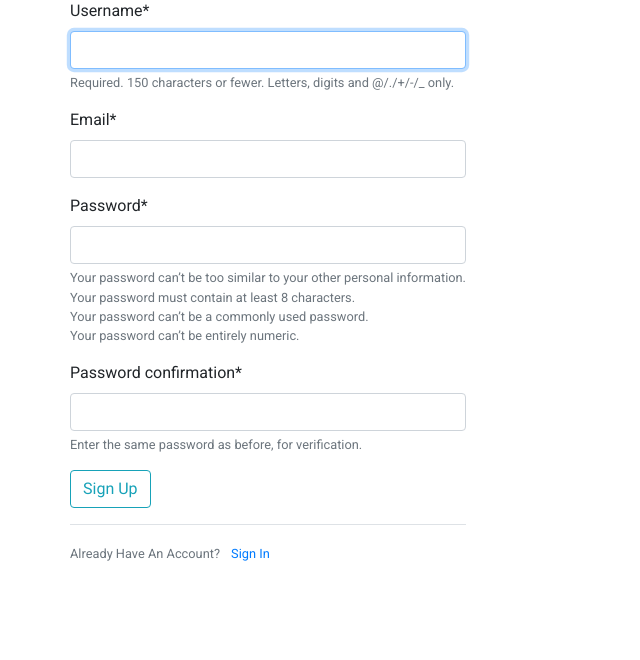
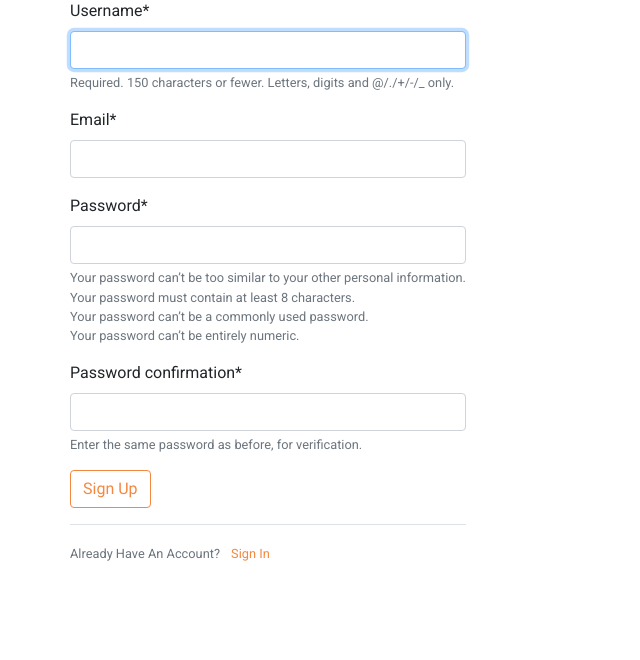
Before and after one commit to nikolai-sh/Blog, a Django app: page /sign_up/ in a window 1280 px wide. Shown: the part 494-1154 px from the top of the page, without its empty margins (0-640 px from the left). Run offline with Django 3.2, Linux system fonts and the light colour scheme; some libraries are stand-ins or nearby versions.

Commit message:
Uodate style

```diff
--- a/users/templates/users/sign_up.html
+++ b/users/templates/users/sign_up.html
@@ -20,9 +20,24 @@
 <!-- Banner Ends Here -->
 
 {% block content %}
-    <form class="blog-post" method="POST">
-        {% csrf_token %}
-        <fieldset>
+<form class="blog-post" method="POST">
+  {% csrf_token %}
+  <fieldset>
+          <style>
+            .btn-outline-info {
+              color:#f48840;
+              background-color:transparent;
+              background-image:none;
+              border-color:#f48840;
+             }
+             a {
+              color:#f48840;
+              text-decoration:none;
+              background-color:transparent;
+              -webkit-text-decoration-skip:objects
+             }
+
+          </style>
         {{ form|crispy }}
         </fieldset>
         <div class="form-group">
@@ -34,5 +49,5 @@
             </small>
         </div>
     </form>
-</div>
+</div> <!--???????-->
 {% endblock %}
```
